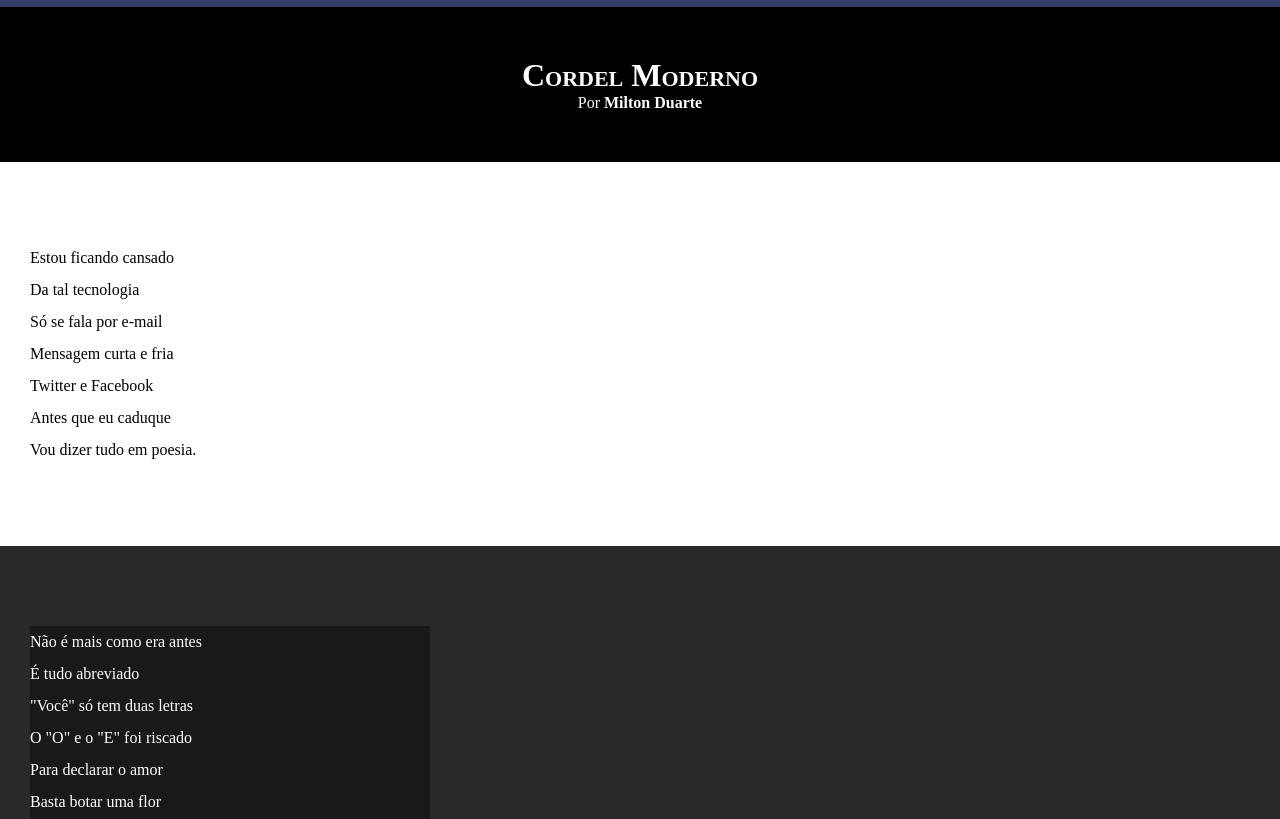
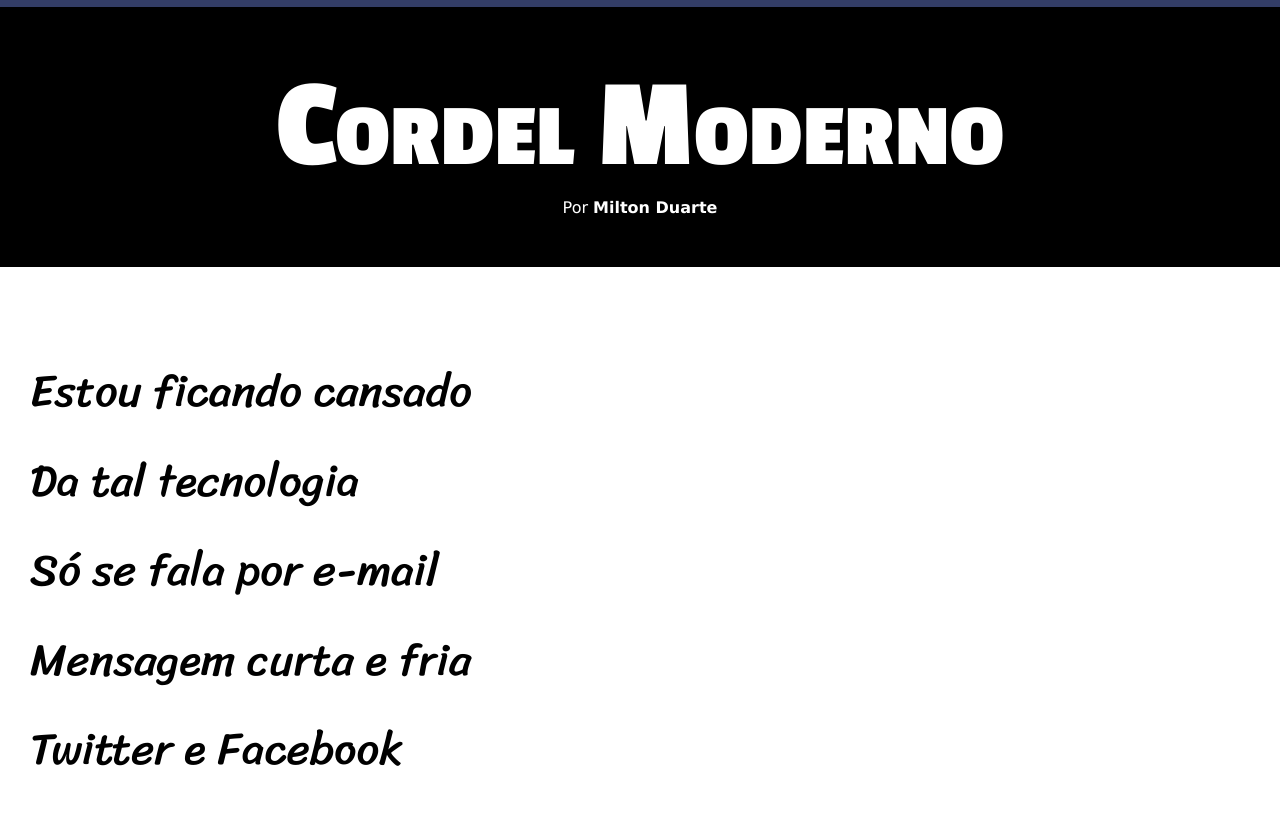
Before and after one commit to Durvaldo/projeto-portifolio, a plain HTML site: page assets/paginas/pagina21.html in a window 1280 px wide. Shown: the part 117-936 px from the top of the page. Drawn offline with Linux system fonts and the light colour scheme.

Commit message:
Atualização de estilos

```diff
--- a/assets/styles/style21.css
+++ b/assets/styles/style21.css
@@ -1,9 +1,20 @@
+@import "UTF-8";
+@import url('https://fonts.googleapis.com/css2?family=Passion+One:wght@400;700;900&display=swap');
+@import url('https://fonts.googleapis.com/css2?family=Sriracha&display=swap');
+
+:root{
+    --fonte1: Verdana, Geneva, Tahoma, sans-serif;
+    --fonte2: 'Passion One', cursive;
+    --fonte3: 'Sriracha', cursive;
+}
+
 *{
     margin: 0px;
     padding: 0;
 }
 
 html, body{
+    font-family: var(--fonte1);
     min-height: 100vh;
     background-color: darkgray;
 }
@@ -17,6 +28,8 @@ html, body{
 #header h1{
     padding-top: 50px;
     font-variant: small-caps;
+    font-family: var(--fonte2);
+    font-size: 10vw;
 }
 
 #header p{
@@ -42,6 +55,8 @@ main{
 section{
     padding: 10vh 0px 10vh 30px;
     line-height: 2em;
+    font-family: var(--fonte3);
+    font-size: 3.5vw;
 }
 
 section.normal{
@@ -55,8 +70,9 @@ section.imagem{
 }
 
 section.imagem > p{
+    display: inline-block;
+    padding: 5px;
     background-color: rgba(0, 0, 0, 0.384);
-    width: 400px;
 }
 
 
```
